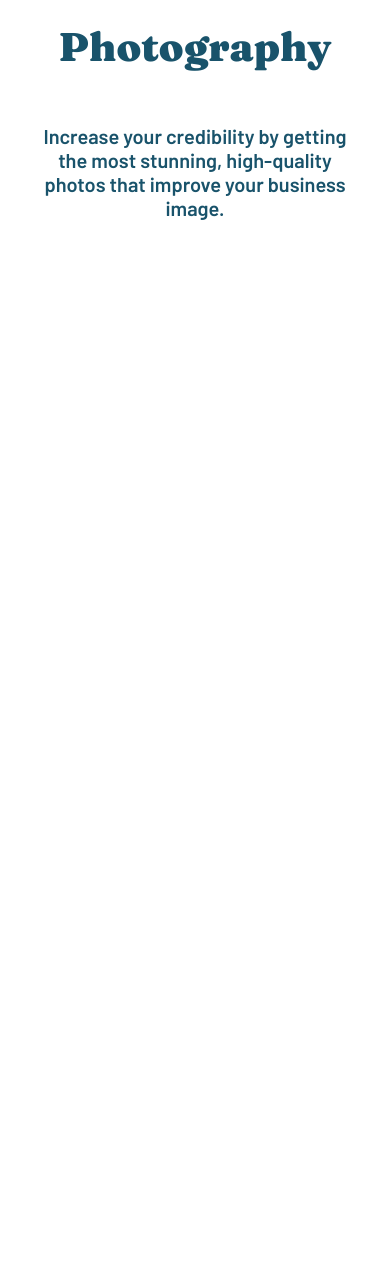
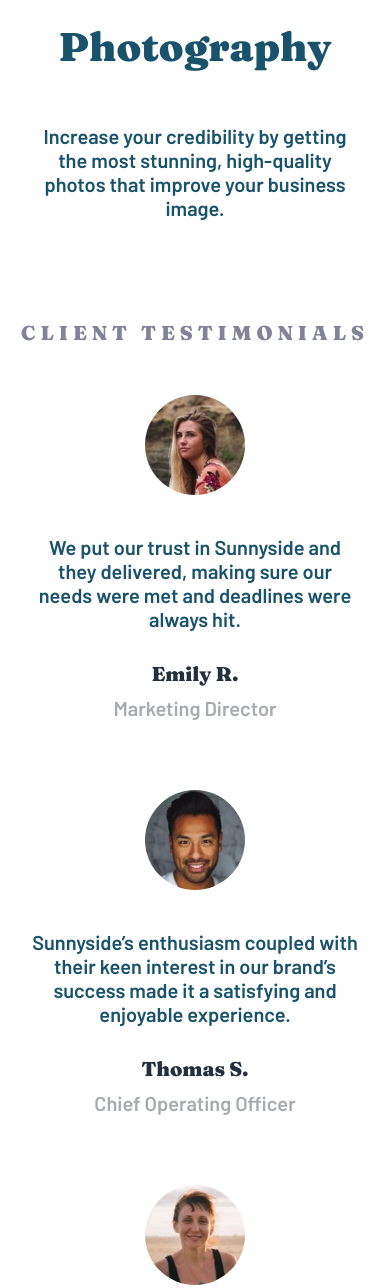
Before and after one commit to chambrin/sunnyside-agency-landing-page, a website built with webpack: page index.html in a window 390 px wide. Shown: the part 3304-4592 px from the top of the page. Before the commit the page ends 3604 px from the top, so only its background shows below. Built offline with Linux system fonts and the light colour scheme.

Commit message:
💄 Testimonial mobile add

```diff
--- a/assets/style/scss/components/LandingPage.scss
+++ b/assets/style/scss/components/LandingPage.scss
@@ -17,7 +17,18 @@
       letter-spacing : 15px
     }
   }
+    // Testimonial section desctop
+    .testimonial {
+      display: flex;
+      flex-flow: row nowrap;
+      align-items: center;
+      justify-content: center;
+    }
 }
+
+
+
+
 .nav-container {
   display: flex;
   flex-flow: row nowrap;
--- a/assets/style/scss/components/Mobile_LandingPage.scss
+++ b/assets/style/scss/components/Mobile_LandingPage.scss
@@ -26,6 +26,14 @@
       width: 100vw;
     }
   }
+  // Testimonial section mobile
+  .testimonial-section {
+    display: flex;
+    flex-flow: column nowrap;
+    align-items: center;
+    justify-content: center;
+  }
+
 }
 
 nav {
@@ -73,7 +81,6 @@
   }
 }
 
-
 .block-1 {
   background: url("../../../public/images/mobile/image-graphic-design.jpg") no-repeat center;
   color: $Dark-desaturated ;
@@ -95,5 +102,48 @@
   background-size: 100%;
   background-position-y: top;
   height: 568px;
+}
 
+//Testimonial section
+.testimonial-section {
+  h3 {
+    font-family: 'Fraunces', serif;
+    font-size: 20px;
+    text-align: center;
+    letter-spacing : 5px;
+    color: $grayish-blue;
+  }
 }
+.testimonial-card {
+  display:flex;
+  flex-flow: column nowrap;
+  justify-content: center;
+  align-items: center;
+  padding: 30px;
+  text-align: center;
+  img {
+    border-radius: 50%;
+    width: 100px;
+    height: 100px;
+    margin-bottom: 20px;
+  }
+  .testimonial-text {
+    font-size: 20px;
+    color: $Dark-blue;
+
+  }
+  .testimonial-name {
+    font-family: 'Fraunces', serif;
+    font-size: 20px;
+    color: $esaturated-blue;
+    font-weight: 900;
+    margin: 10px 0 0 0;
+    padding: 0;
+  }
+  .testimonial-jobs {
+    font-size: 20px;
+    color: $Grayish-blue;
+    margin: 0;
+    padding: 10px;
+  }
+}
--- a/index.html
+++ b/index.html
@@ -1,5 +1,6 @@
 <!doctype html>
 <html lang="fr">
+
 <head>
     <meta charset="UTF-8">
     <meta name="viewport"
@@ -9,12 +10,15 @@
     <!-- Google font -->
     <link rel="preconnect" href="https://fonts.googleapis.com">
     <link rel="preconnect" href="https://fonts.gstatic.com" crossorigin>
-    <link href="https://fonts.googleapis.com/css2?family=Barlow:wght@600&family=Fraunces:opsz,wght@9..144,400;9..144,600;9..144,900&display=swap" rel="stylesheet">
+    <link
+        href="https://fonts.googleapis.com/css2?family=Barlow:wght@600&family=Fraunces:opsz,wght@9..144,400;9..144,600;9..144,900&display=swap"
+        rel="stylesheet">
     <!-- Font asome -->
     <link rel="stylesheet" href="assets/fontawesome-free-6.2.0-web/css/all.min.css">
     <script defer src="dist/bundle.js"></script>
 
 </head>
+
 <body>
 
 
@@ -47,7 +51,8 @@
             </div>
             <div class="text">
                 <h2>Transform your brand</h2>
-            <p>We are a full-service creative agency specializing in helping brands grow fast. Engage your clients through compelling visuals that do most of the marketing for you.
+                <p>We are a full-service creative agency specializing in helping brands grow fast. Engage your clients
+                    through compelling visuals that do most of the marketing for you.
                 </p>
                 <a>LEARN MORE</a>
             </div>
@@ -58,7 +63,8 @@
             </div>
             <div class="text">
                 <h2>Stand out to the right audience</h2>
-            <p>Using a collaborative formula of designers, researchers, photographers, videographers, and copywriters, we’ll build and extend your brand in digital places.</p>
+                <p>Using a collaborative formula of designers, researchers, photographers, videographers, and
+                    copywriters, we’ll build and extend your brand in digital places.</p>
                 <a>LEARN MORE</a>
             </div>
         </div>
@@ -66,16 +72,41 @@
             <!-- image en bg -->
             <div class="text block-1 img-block">
                 <h2>Graphic design</h2>
-            <p>Great design makes you memorable. We deliver artwork that underscores your brand message and captures potential clients’ attention.</p>
+                <p>Great design makes you memorable. We deliver artwork that underscores your brand message and captures
+                    potential clients’ attention.</p>
             </div>
             <div class="text block-2 img-block">
                 <h2>Photography</h2>
-            <p>Increase your credibility by getting the most stunning, high-quality photos that improve your business image.</p>
+                <p>Increase your credibility by getting the most stunning, high-quality photos that improve your
+                    business image.</p>
             </div>
         </div>
     </main>
 
-
+    <section class="testimonial-section">
+        <h3>CLIENT TESTIMONIALS</h3>
+        <div class="testimonial">
+            <div class="testimonial-card">
+                <img src="public/images/image-emily.jpg" alt="profil picture">
+                <p class="testimonial-text">We put our trust in Sunnyside and they delivered, making sure our needs were met and deadlines were always hit.</p>
+                <p class="testimonial-name">Emily R.</p>
+                <p class="testimonial-jobs">Marketing Director</p>
+            </div>
+            <div class="testimonial-card">
+                <img src="public/images/image-thomas.jpg" alt="profil picture">
+                <p class="testimonial-text">Sunnyside’s enthusiasm coupled with their keen interest in our brand’s success made it a satisfying and enjoyable experience.</p>
+                <p class="testimonial-name">Thomas S.</p>
+                <p class="testimonial-jobs">Chief Operating Officer</p>
+            </div>
+            <div class="testimonial-card">
+                <img src="public/images/image-jennie.jpg" alt="profil picture">
+                <p class="testimonial-text">Incredible end result! Our sales increased over 400% when we worked with Sunnyside. Highly recommended!</p>
+                <p class="testimonial-name">Jennie F.</p>
+                <p class="testimonial-jobs">Business Owner</p>
+            </div>
+        </div>
+    </section>
 
 </body>
+
 </html>
```
Also changed, not shown: Documentation/sreen/Capture d’écran 2022-11-07 à 20.37.01.png (added), dist/bundle.js, 6 other files. Lines whose indentation alone changed are shown as unchanged.
